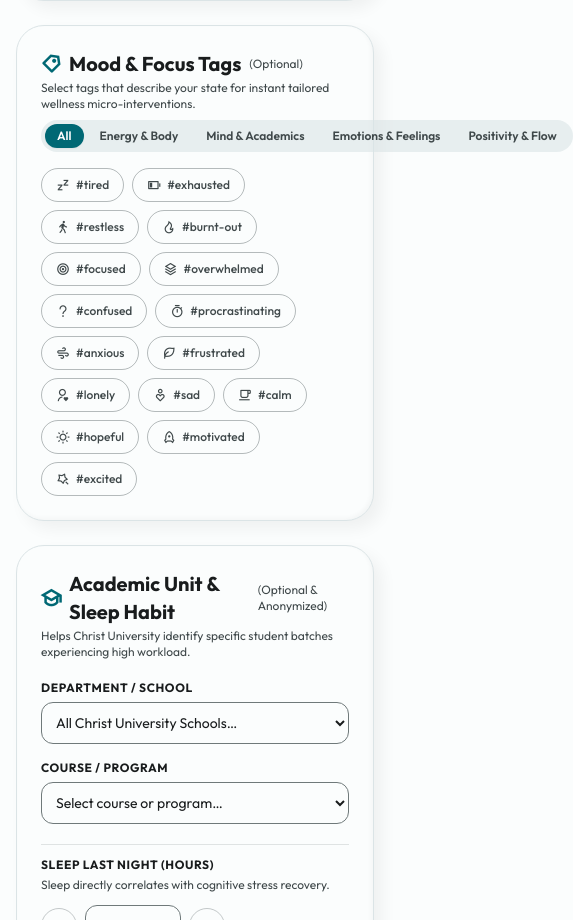
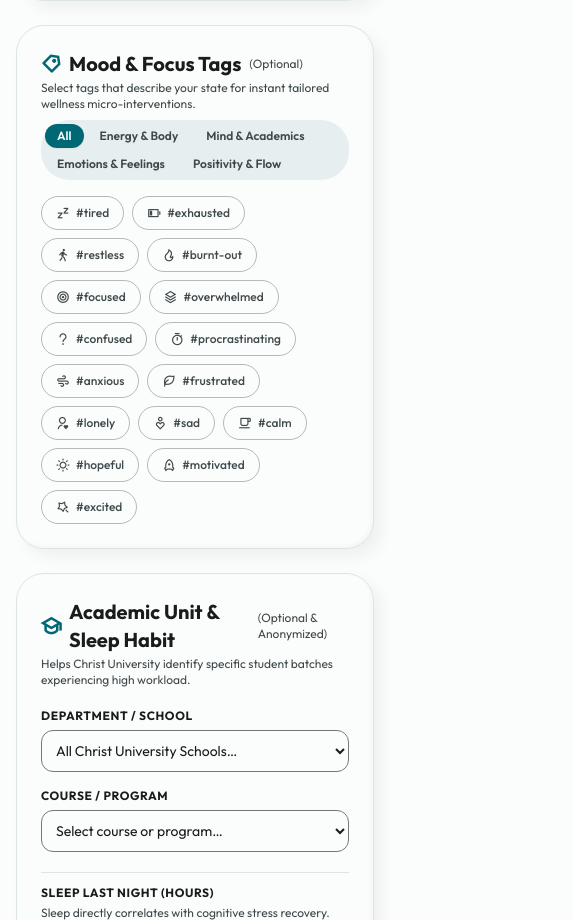
Before and after one commit to darshan-gowdaa/Stress-Lens, a Next.js app in the folder apps/web/: page / in a window 390 px wide. Shown: the part 1194-2114 px from the top of the page, 573 px wide, since content can reach past the window. Built offline with nearby package versions, Linux system fonts and the light colour scheme.

Commit message:
fix: mood tag filter tabs overflow on mobile

```diff
--- a/apps/web/app/components/CheckinView.tsx
+++ b/apps/web/app/components/CheckinView.tsx
@@ -502,7 +502,7 @@ export default function CheckinView({ currentPath = 'checkin' }: CheckinViewProp
 
                 {/* Category Filter Tabs */}
                 <div
-                  className="flex items-center gap-1 bg-[var(--color-surface-variant)]/60 p-1 rounded-full overflow-x-auto self-start sm:self-auto"
+                  className="flex flex-wrap items-center gap-1 bg-[var(--color-surface-variant)]/60 p-1 rounded-[var(--radius-xl)] w-full sm:w-auto"
                   role="tablist"
                   aria-label="Mood tag categories"
                 >
```
